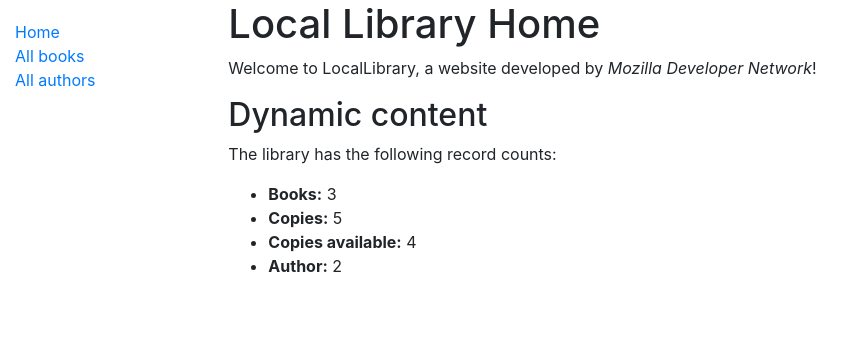
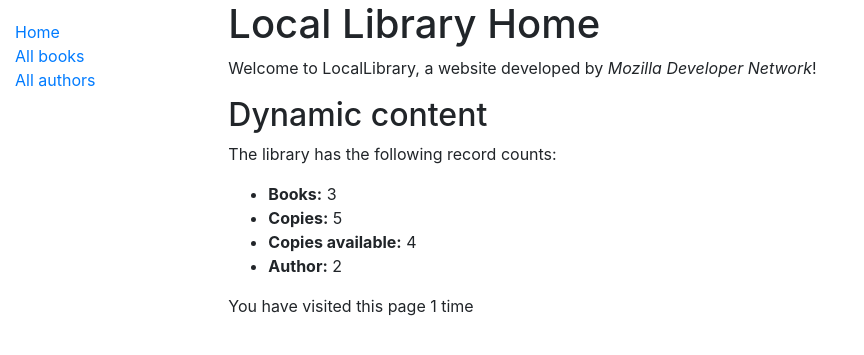
Before and after one commit to kingzamzon/moz-locallibrary, a Django app: page /catalog/ in a window 1280 px wide. Shown: the top 355 px of the page, without its empty margins (0-864 px from the left). Run offline with Django 3.2, Linux system fonts and the light colour scheme; data comes from the database, SQL or seed files in the repository; both versions use the stored data as it was after the commit.

Commit message:
implement work with buildin django session

```diff
--- a/catalog/templates/index.html
+++ b/catalog/templates/index.html
@@ -15,4 +15,6 @@
     <li><strong>Copies available:</strong> {{ num_instances_available }}</li>
     <li><strong>Author:</strong> {{ num_authors }}</li>
   </ul>
+
+  <p>You have visited this page {{ num_visits }} time {% if num_visits > 1 %}s{% endif %}</p>
 {% endblock %}
--- a/catalog/views.py
+++ b/catalog/views.py
@@ -15,11 +15,16 @@ def index(request):
     # The 'all()' is implied by default.
     num_authors = Author.objects.count()
 
+    #Number of visit to this view, as counted in the session variable
+    num_visits = request.session.get('num_visits', 1)
+    request.session['num_visits'] = num_visits + 1
+
     context = {
         'num_books': num_books,
         'num_instances': num_instances,
         'num_instances_available': num_instances_available,
-        'num_authors': num_authors
+        'num_authors': num_authors,
+        'num_visits': num_visits
     }
 
     # Render the HTML template index.html with the data in the context variable
```
Also changed, not shown: db.sqlite3.
